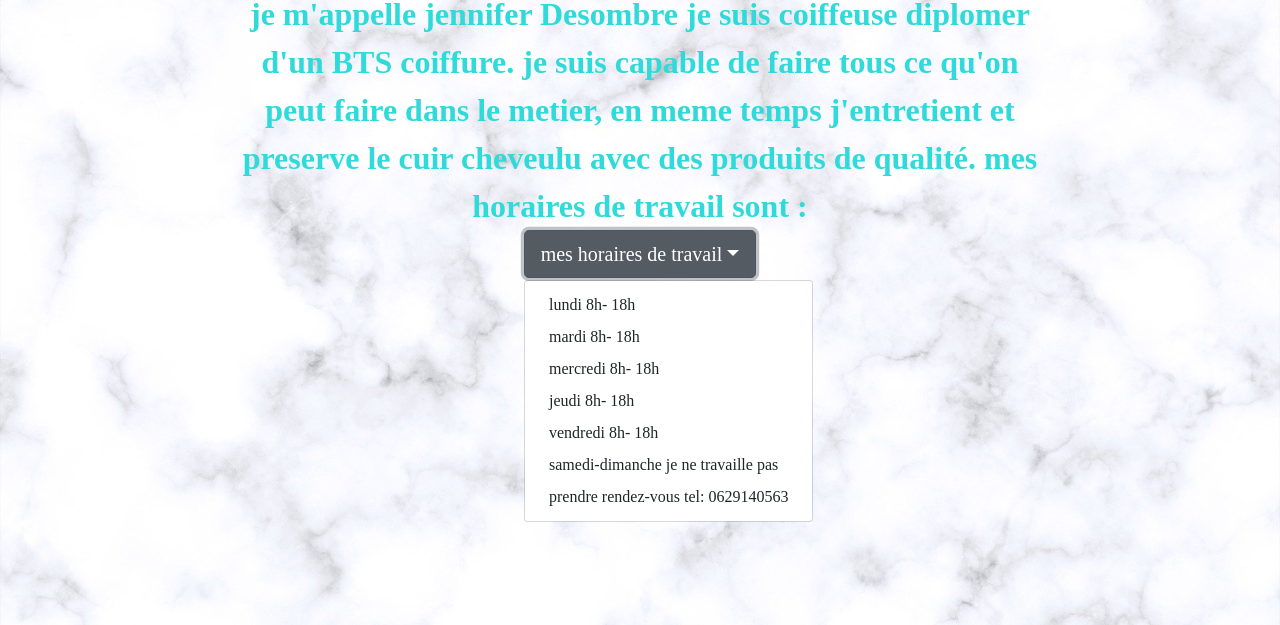
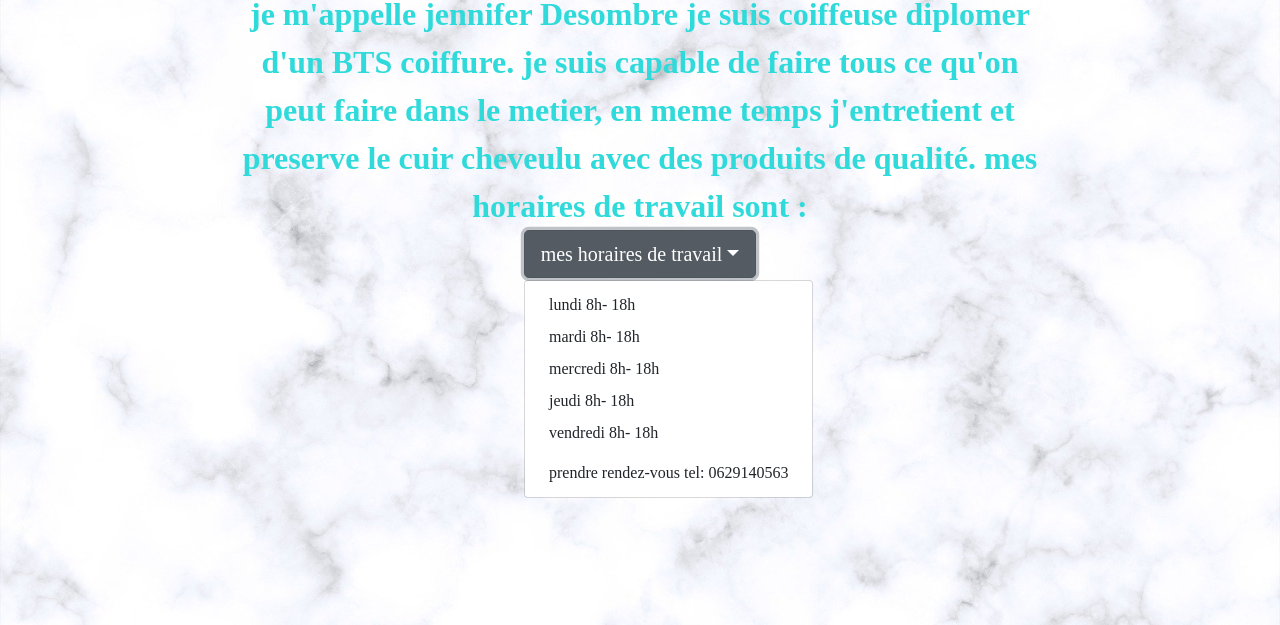
Before and after one commit to adesombre/theme, a plain HTML site: page presente.html in a window 1280 px wide. Both pictures are taken after a click on the button "mes horaires de travail". Shown: the part 175-800 px from the top of the page. Drawn offline with nearby package versions, Linux system fonts and the light colour scheme.

Commit message:
ajout de meta title

```diff
--- a/presente.html
+++ b/presente.html
@@ -3,6 +3,8 @@
 <head>
     <meta charset="UTF-8">
     <meta name="viewport" content="width-device-width,initial-scale=1.0">
+    <meta title=" presentation du salon de coiffure a domicile">
+
     <link rel="stylesheet" href="https://cdn.jsdelivr.net/npm/bootstrap@4.6.1/dist/css/bootstrap.min.css" integrity="sha384-zCbKRCUGaJDkqS1kPbPd7TveP5iyJE0EjAuZQTgFLD2ylzuqKfdKlfG/eSrtxUkn" crossorigin="anonymous">
     <script src="https://cdn.jsdelivr.net/npm/bootstrap@4.6.1/dist/js/bootstrap.bundle.min.js" integrity="sha384-fQybjgWLrvvRgtW6bFlB7jaZrFsaBXjsOMm/tB9LTS58ONXgqbR9W8oWht/amnpF" crossorigin="anonymous"></script>
     <link rel="stylesheet" href="asset/css/default.css">
@@ -47,7 +49,7 @@
              <a class=" dropdown-item" href="#">mercredi 8h- 18h</a>
              <a class=" dropdown-item" href="#">jeudi    8h- 18h</a>
              <a class=" dropdown-item" href="#">vendredi 8h- 18h</a>
-             <a class=" dropdown-item" href="#">samedi-dimanche je ne travaille pas</a>
+             <a class=" dropdown-item" href="#"></a>
              <a class=" dropdown-item" href="#"> prendre rendez-vous tel: 0629140563</a>
 
          </div>
```
